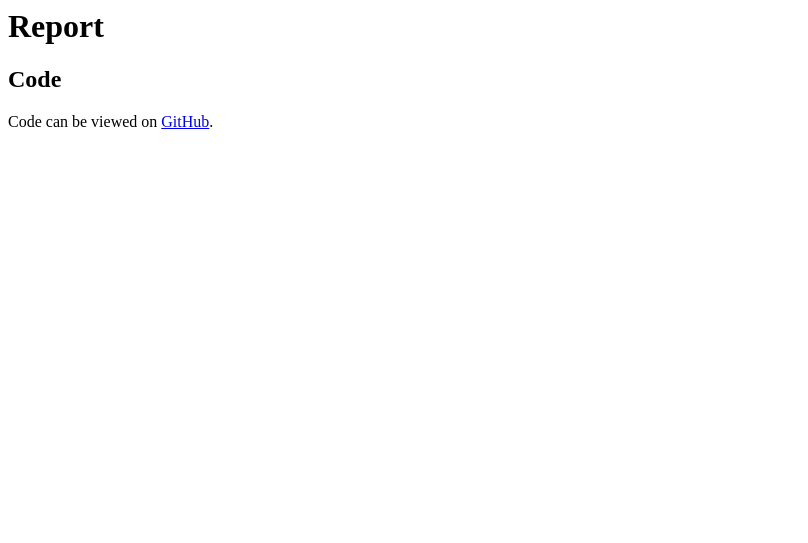
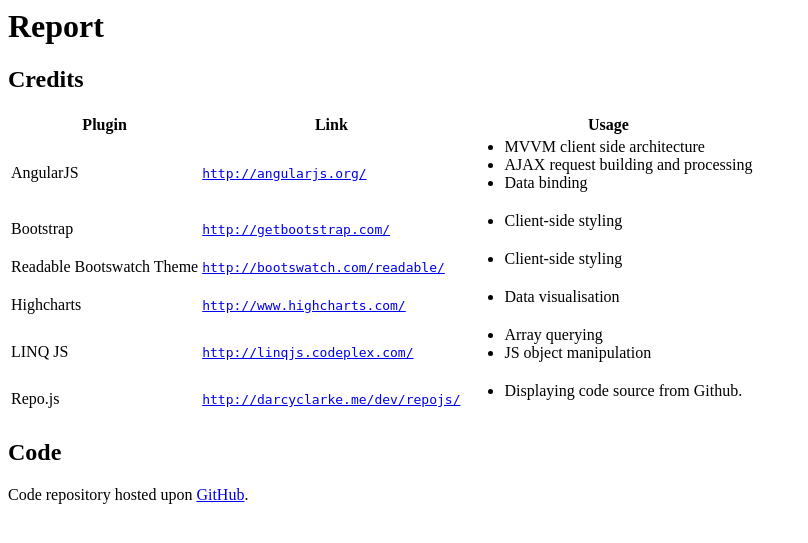
Before and after one commit to james-dibble/AdvancedWebAssignment, a PHP site: page /Application/Views/Documentation/Index/Report.php in a window 1280 px wide. Shown: the top 543 px of the page, without its empty margins (0-808 px from the left). Run offline with PHP 8.4, Linux system fonts and the light colour scheme.

Commit message:
And code credits for client side libs.

```diff
--- a/Application/Views/Documentation/Index/Report.php
+++ b/Application/Views/Documentation/Index/Report.php
@@ -7,9 +7,80 @@
 </div>
 <div class="row">
     <div class="col-lg-12">
+        <h2>Credits</h2>
+        <p>
+        <table class="table table-bordered">
+            <tr>
+                <th>Plugin</th>
+                <th>Link</th>
+                <th>Usage</th>
+            </tr>
+            <tr>
+                <td><span class="label label-primary">AngularJS</span></td>
+                <td><a href="http://angularjs.org/" target="_blank"><code>http://angularjs.org/</code></a></td>
+                <td>
+                    <ul>
+                        <li>MVVM client side architecture</li>
+                        <li>AJAX request building and processing</li>
+                        <li>Data binding</li>
+                    </ul>
+                </td>
+            </tr>
+            <tr>
+                <td><span class="label label-primary">Bootstrap</span></td>
+                <td><a href="http://getbootstrap.com/" target="_blank"><code>http://getbootstrap.com/</code></a></td>
+                <td>
+                    <ul>
+                        <li>Client-side styling</li>
+                    </ul>
+                </td>
+            </tr>
+            <tr>
+                <td><span class="label label-primary">Readable Bootswatch Theme</span></td>
+                <td><a href="http://bootswatch.com/readable/" target="_blank"><code>http://bootswatch.com/readable/</code></a></td>
+                <td>
+                    <ul>
+                        <li>Client-side styling</li>
+                    </ul>
+                </td>
+            </tr>
+            <tr>
+                <td><span class="label label-primary">Highcharts</span></td>
+                <td><a href="http://www.highcharts.com/" target="_blank"><code>http://www.highcharts.com/</code></a></td>
+                <td>
+                    <ul>
+                        <li>Data visualisation</li>
+                    </ul>
+                </td>
+            </tr>
+            <tr>
+                <td><span class="label label-primary">LINQ JS</span></td>
+                <td><a href="http://linqjs.codeplex.com/" target="_blank"><code>http://linqjs.codeplex.com/</code></a></td>
+                <td>
+                    <ul>
+                        <li>Array querying</li>
+                        <li>JS object manipulation</li>
+                    </ul>
+                </td>
+            </tr>
+            <tr>
+                <td><span class="label label-primary">Repo.js</span></td>
+                <td><a href="http://darcyclarke.me/dev/repojs/" target="_blank"><code>http://darcyclarke.me/dev/repojs/</code></a></td>
+                <td>
+                    <ul>
+                        <li>Displaying code source from Github.</li>
+                    </ul>
+                </td>
+            </tr>
+        </table>
+        </p>
+    </div>
+</div>
+<div class="row">
+    <div class="col-lg-12">
         <h2>Code</h2>
         <p>
-            Code can be viewed on <a href="https://github.com/james-dibble/AdvancedWebAssignment">GitHub</a>.
+            Code repository hosted upon <a href="https://github.com/james-dibble/AdvancedWebAssignment">GitHub</a>.
         </p>
         <div id="repoBrowser"></div>
     </div>
```
